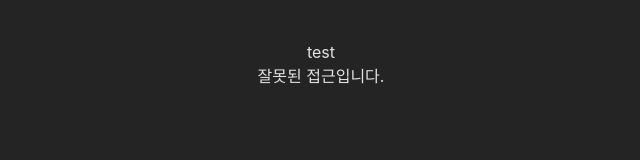
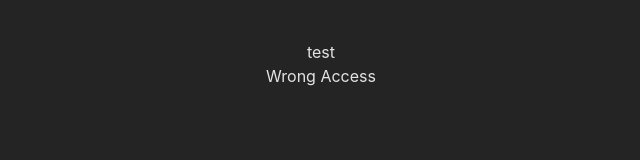
Before and after one commit to KMJ192/personal-place, a React (Vite) app: page /user/test2 in a window 1280 px wide. Shown: the top 160 px of the page, without its empty margins (319-959 px from the left). Built offline with nearby package versions, Linux system fonts and the light colour scheme.

Commit message:
ReactRouter 변수명 수정

```diff
--- a/src/App.tsx
+++ b/src/App.tsx
@@ -12,22 +12,22 @@ const routerMap: Array<ReactRouterMapType> = [
   {
     auth: 'common',
     path: '/',
-    component: <RootPage />,
+    element: <RootPage />,
   },
   {
     auth: 'admin',
     path: '/admin/test',
-    component: <TestPage />,
+    element: <TestPage />,
   },
   {
     auth: 'user',
     path: '/user/test1',
-    component: <TestPage2 />,
+    element: <TestPage2 />,
   },
   {
     auth: 'user',
     path: '/user/test2',
-    component: <TestPage3 />,
+    element: <TestPage3 />,
   },
 ];
 
@@ -41,9 +41,9 @@ function App() {
     <ReactRouter
       auth='admin'
       routerMap={routerMap}
-      wrongAccess={<div>잘못된 접근입니다.</div>}
-      notFound={<div>404 Not Found</div>}
-      pageWrapper={(page: JSX.Element) => {
+      wrongAccessElement={<div>Wrong Access</div>}
+      notFoundElement={<div>404 Not Found</div>}
+      addElement={(page: JSX.Element) => {
         return (
           <div>
             test <div>{page}</div>
--- a/src/ReactRouter/Authentication.tsx
+++ b/src/ReactRouter/Authentication.tsx
@@ -1,21 +1,21 @@
 type Props = {
   auth: string;
   componentAuth: string;
-  wrongAccess: JSX.Element;
-  component: JSX.Element;
+  wrongAccessElement: JSX.Element;
+  element: JSX.Element;
 };
 
 function Authentication({
   auth,
   componentAuth,
-  component,
-  wrongAccess,
+  element,
+  wrongAccessElement,
 }: Props) {
   if (componentAuth !== 'common' && auth !== componentAuth) {
-    return wrongAccess;
+    return wrongAccessElement;
   }
 
-  return component;
+  return element;
 }
 
 export default Authentication;
--- a/src/ReactRouter/ReactRouter.tsx
+++ b/src/ReactRouter/ReactRouter.tsx
@@ -6,34 +6,34 @@ import type { ReactRouterMapType } from './types';
 type Props = {
   auth: string;
   routerMap: Array<ReactRouterMapType>;
-  wrongAccess: JSX.Element;
-  notFound: JSX.Element;
-  pageWrapper?: (page: JSX.Element) => JSX.Element;
+  wrongAccessElement: JSX.Element;
+  notFoundElement: JSX.Element;
+  addElement?: (page: JSX.Element) => JSX.Element;
 };
 
 function ReactRouter({
   auth,
   routerMap,
-  wrongAccess,
-  notFound,
-  pageWrapper,
+  wrongAccessElement,
+  notFoundElement,
+  addElement,
 }: Props) {
   return (
     <BrowserRouter>
       <Routes>
-        {routerMap.map(({ auth: componentAuth, path, component }) => {
+        {routerMap.map(({ auth: componentAuth, path, element }) => {
           const authCompo: JSX.Element = (
             <Authentication
               auth={auth}
               componentAuth={componentAuth}
-              wrongAccess={wrongAccess}
-              component={component}
+              wrongAccessElement={wrongAccessElement}
+              element={element}
             />
           );
 
           const render: JSX.Element =
-            typeof pageWrapper === 'function'
-              ? pageWrapper(authCompo)
+            typeof addElement === 'function'
+              ? addElement(authCompo)
               : authCompo;
 
           return <Route path={path} element={render} key={path} />;
@@ -41,7 +41,9 @@ function ReactRouter({
         <Route
           path='*'
           element={
-            typeof pageWrapper === 'function' ? pageWrapper(notFound) : notFound
+            typeof addElement === 'function'
+              ? addElement(notFoundElement)
+              : notFoundElement
           }
         />
       </Routes>
--- a/src/ReactRouter/types.ts
+++ b/src/ReactRouter/types.ts
@@ -1,7 +1,7 @@
 type ReactRouterMapType = {
   auth: string | 'common';
   path: string;
-  component: JSX.Element;
+  element: JSX.Element;
 };
 
 export type { ReactRouterMapType };
```
